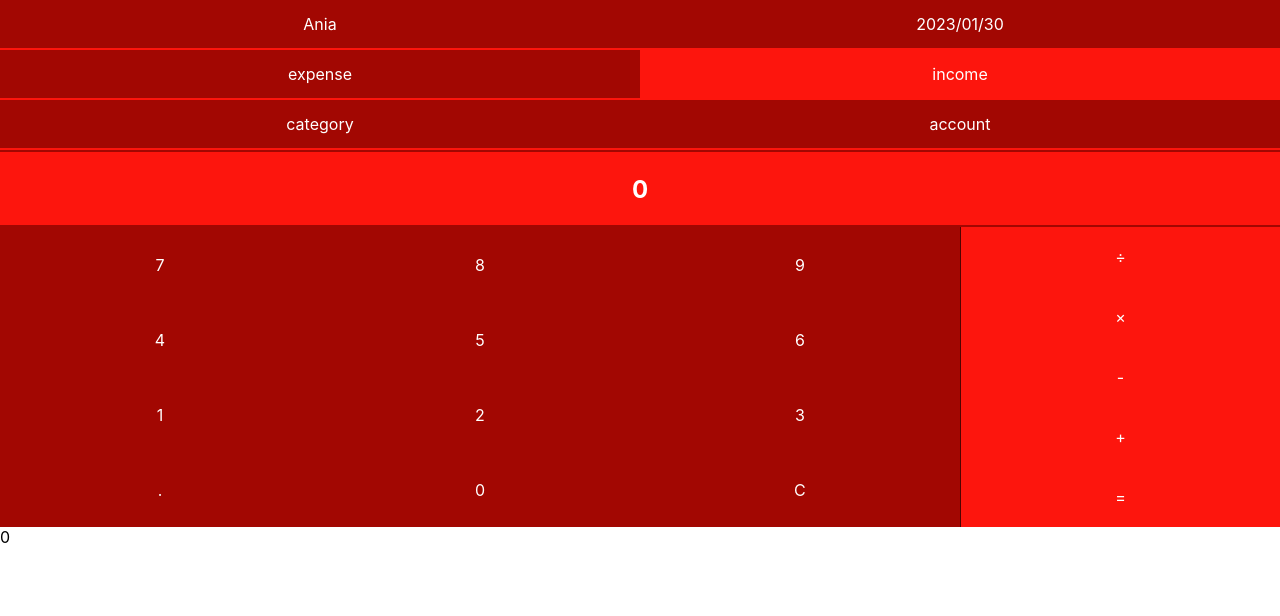
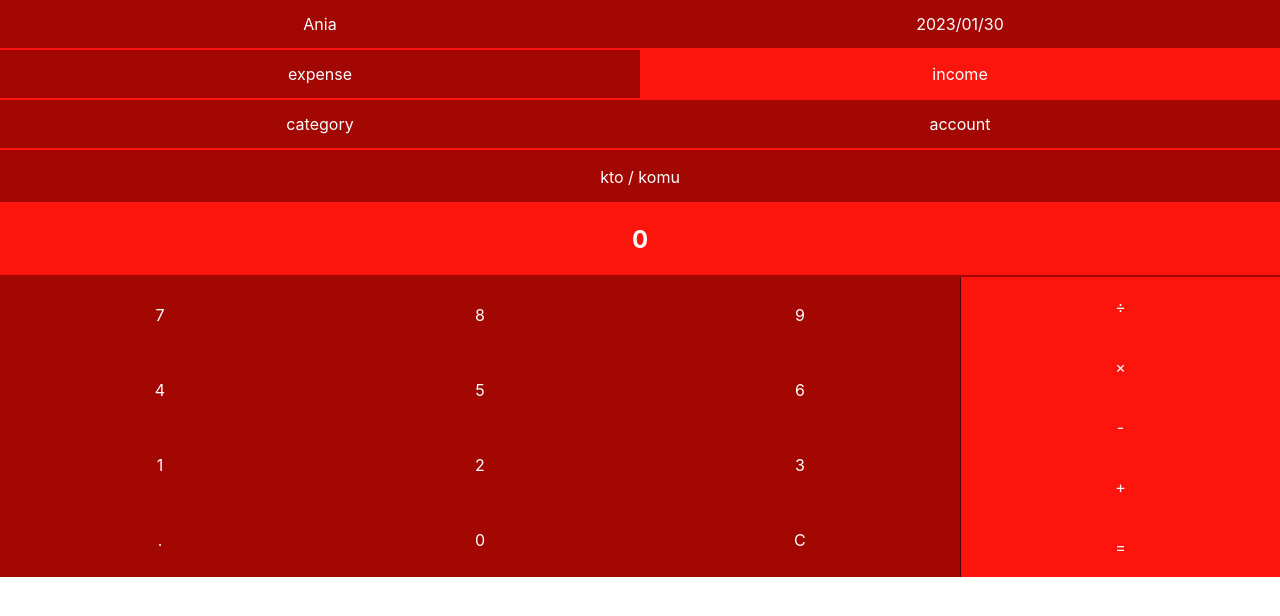
Before and after one commit to btk44/micro-apps-ui, a React (Create React App) app: page / in a window 1280 px wide. Shown: the top 616 px of the page. Built offline with nearby package versions, Linux system fonts and the light colour scheme.

Commit message:
test commit

```diff
--- a/src/pages/Home.tsx
+++ b/src/pages/Home.tsx
@@ -77,10 +77,10 @@ export default function Home(){
         <button onClick={showCategoryPick}>{ transaction.categoryId ? transaction.categoryId : 'category' }</button>
         <button onClick={showAccountPick}> { transaction.accountId ? transaction.accountId : 'account' }</button>
       </div>
+      <input type='text' placeholder='kto / komu'></input>
       { <Calculator
         initialValue={transaction.amount}
         updateValue={onAmountChange}></Calculator> }
-        <div>{ transaction.amount }</div>
       { showModal() &&
         <div className='modal'>
           { pageLayout.showCategoryPicker &&
```
Also changed, not shown: src/components/transaction-list/TransactionList.tsx (added, +12 -0 lines), src/components/transaction-list/TransactionList.scss (added).
